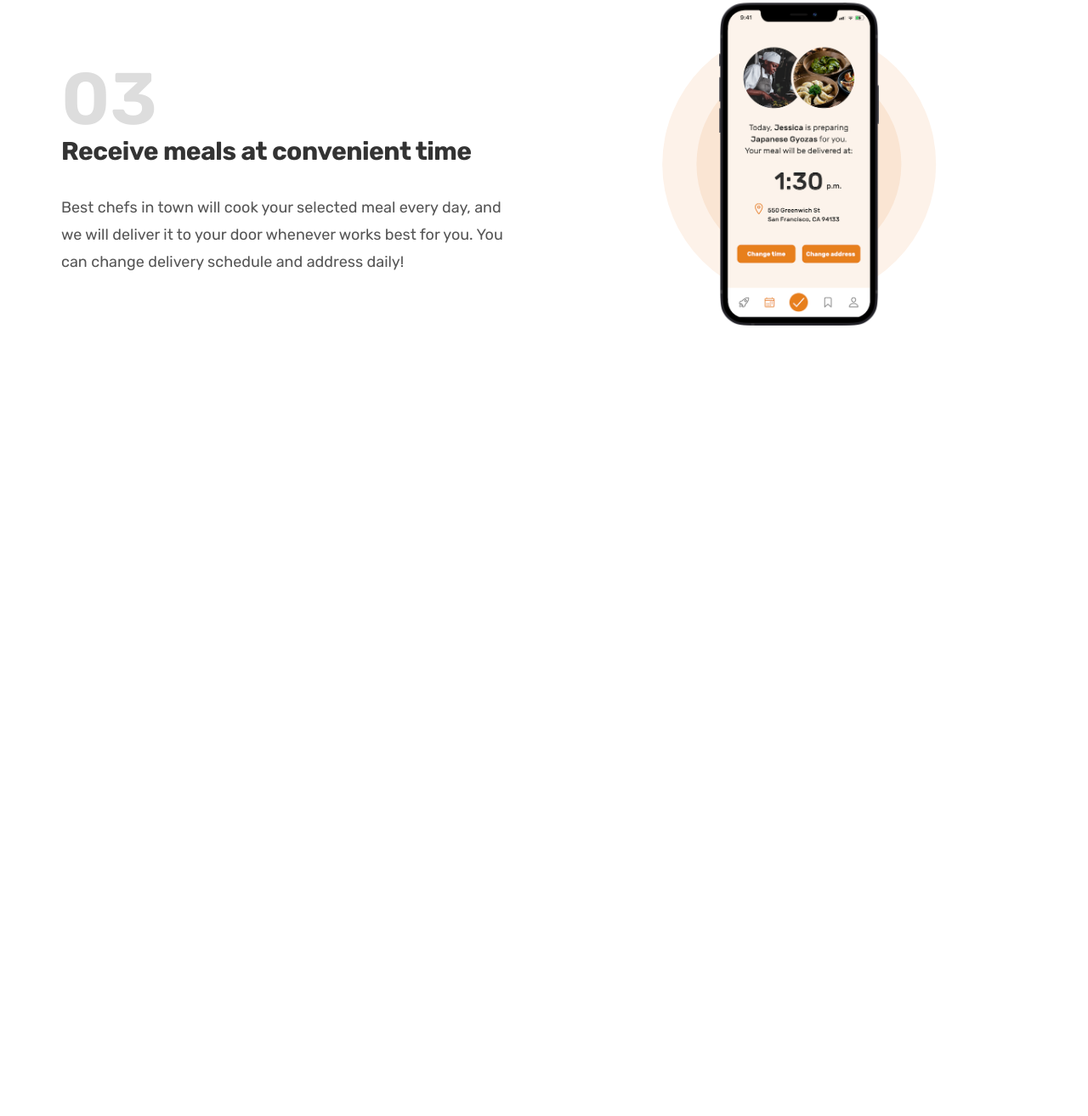
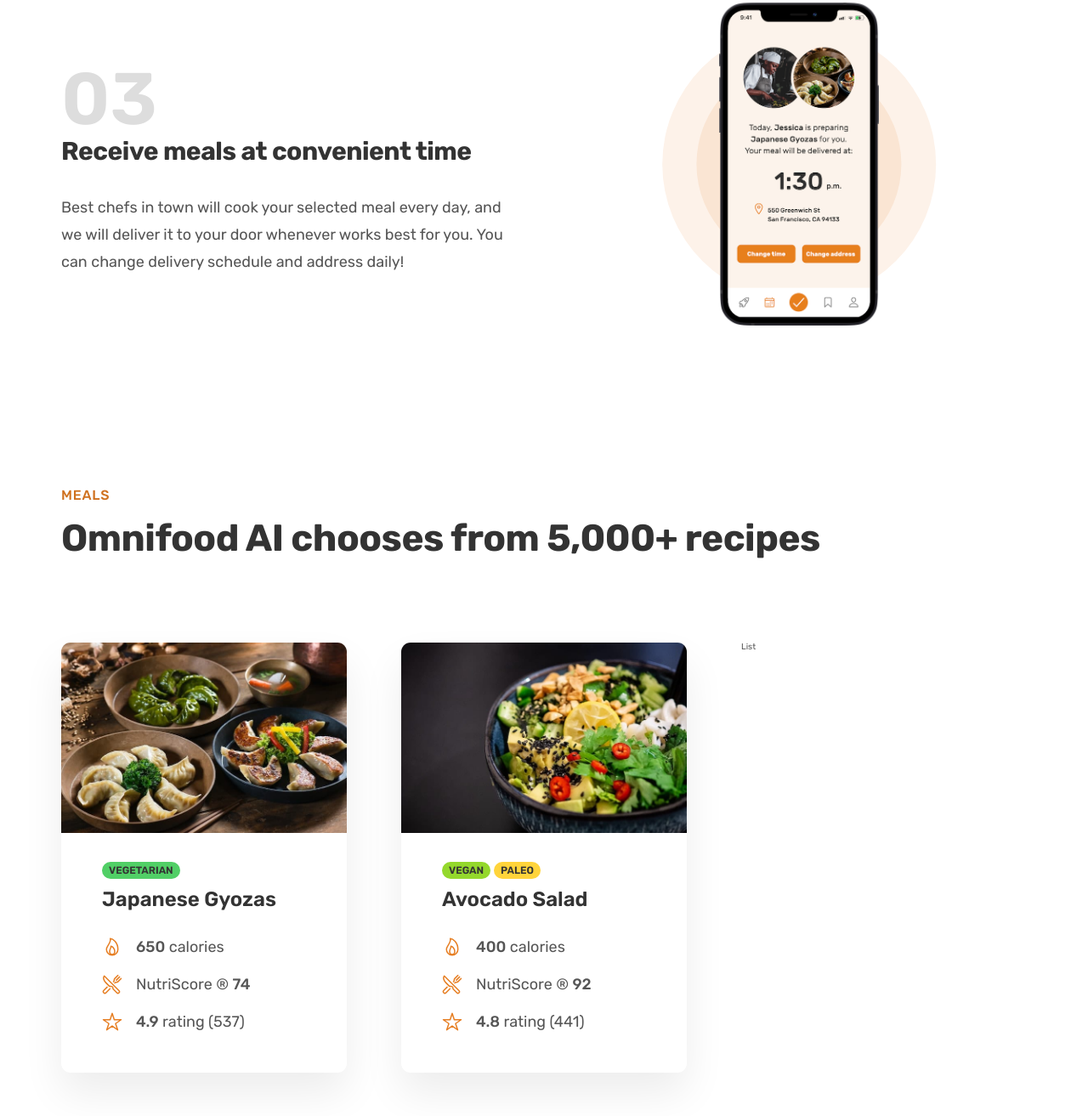
Before and after one commit to SwarajKaran/omnifood, a plain HTML site: page index.html in a window 1280 px wide. Shown: the part 2134-3447 px from the top of the page at 85% size. Before the commit the page ends 2613 px from the top, so only its background shows below. Drawn offline with nearby package versions, Linux system fonts and the light colour scheme.

Commit message:
added meals section and cards

```diff
--- a/css/general.css
+++ b/css/general.css
@@ -34,6 +34,7 @@ Paragraph default:1.6
 
 --- 06 BORDER RADIUS
 Default: 9px
+small: 11px
 --- 07 WHITESPACES
 
 -Spacing system(px)
@@ -155,3 +156,7 @@ body {
 .margin-right-sm {
   margin-right: 1.6rem !important;
 }
+
+strong {
+  font-weight: 500;
+}
--- a/css/style.css
+++ b/css/style.css
@@ -182,3 +182,66 @@
 .step-img {
   width: 35%;
 }
+/* **************************** */
+/* MEALS SECTION */
+/* **************************** */
+.section-meals {
+  padding: 9.6rem 0;
+}
+.meal {
+  box-shadow: 0 2.4rem 4.8rem rgba(0, 0, 0, 0.075);
+  border-radius: 11px;
+  overflow: hidden;
+}
+.meal-content {
+  padding: 3.2rem 4.8rem 4.8rem 4.8rem;
+}
+.meal-tags {
+  margin-bottom: 1.2rem;
+  display: flex;
+  gap: 0.4rem;
+}
+.tag {
+  display: inline-block;
+  padding: 0.4rem 0.8rem;
+  font-size: 1.2rem;
+  text-transform: uppercase;
+  color: #333;
+  border-radius: 100px;
+  font-weight: 600;
+}
+.tag--vegatarian {
+  background-color: #51cf66;
+}
+.tag--paleo {
+  background-color: #ffd43b;
+}
+.tag--vegan {
+  background-color: #94d82d;
+}
+.meal-title {
+  font-size: 2.4rem;
+  color: #333;
+  font-weight: 600;
+  margin-bottom: 3.2rem;
+}
+.meal-attributes {
+  list-style: none;
+  display: flex;
+  flex-direction: column;
+  gap: 2rem;
+}
+.meal-attribute {
+  font-size: 1.8rem;
+  display: flex;
+  align-items: center;
+  gap: 1.6rem;
+}
+.meal-icon {
+  width: 2.4rem;
+  height: 2.4rem;
+  color: #e67e22;
+}
+.meal-img {
+  width: 100%;
+}
--- a/index.html
+++ b/index.html
@@ -162,6 +162,90 @@
           </div>
         </div>
       </section>
+      <section class="section-meals">
+        <div class="container">
+          <span class="subheading">Meals</span>
+          <h2 class="heading-secondary">
+            Omnifood AI chooses from 5,000+ recipes
+          </h2>
+        </div>
+        <div class="container grid grid--3-cols">
+          <div class="meal">
+            <img
+              src="img/meals/meal-1.jpg"
+              class="meal-img"
+              alt="Japanese Gyozas"
+            />
+
+            <div class="meal-content">
+              <div class="meal-tags">
+                <span class="tag tag--vegatarian">Vegetarian</span>
+              </div>
+
+              <p class="meal-title">Japanese Gyozas</p>
+              <ul class="meal-attributes">
+                <li class="meal-attribute">
+                  <ion-icon class="meal-icon" name="flame-outline"></ion-icon>
+                  <span><strong>650</strong> calories</span>
+                </li>
+                <li class="meal-attribute">
+                  <ion-icon
+                    class="meal-icon"
+                    name="restaurant-outline"
+                  ></ion-icon
+                  ><span>NutriScore &reg; <strong>74</strong></span>
+                </li>
+                <li class="meal-attribute">
+                  <ion-icon class="meal-icon" name="star-outline"></ion-icon
+                  ><span><strong>4.9</strong> rating (537)</span>
+                </li>
+              </ul>
+            </div>
+          </div>
+          <div class="meal">
+            <img
+              src="img/meals/meal-2.jpg"
+              class="meal-img"
+              alt="Avocado Salad"
+            />
+
+            <div class="meal-content">
+              <div class="meal-tags">
+                <span class="tag tag--vegan">Vegan</span
+                ><span class="tag tag--paleo">Paleo</span>
+              </div>
+
+              <p class="meal-title">Avocado Salad</p>
+              <ul class="meal-attributes">
+                <li class="meal-attribute">
+                  <ion-icon class="meal-icon" name="flame-outline"></ion-icon>
+                  <span><strong>400</strong> calories</span>
+                </li>
+                <li class="meal-attribute">
+                  <ion-icon
+                    class="meal-icon"
+                    name="restaurant-outline"
+                  ></ion-icon
+                  ><span>NutriScore &reg; <strong>92</strong></span>
+                </li>
+                <li class="meal-attribute">
+                  <ion-icon class="meal-icon" name="star-outline"></ion-icon
+                  ><span><strong>4.8</strong> rating (441)</span>
+                </li>
+              </ul>
+            </div>
+          </div>
+          <div class="list">List</div>
+        </div>
+      </section>
     </main>
+    <script
+      type="module"
+      src="https://unpkg.com/ionicons@5.5.2/dist/ionicons/ionicons.esm.js"
+    ></script>
+    <script
+      nomodule
+      src="https://unpkg.com/ionicons@5.5.2/dist/ionicons/ionicons.js"
+    ></script>
   </body>
 </html>
```
